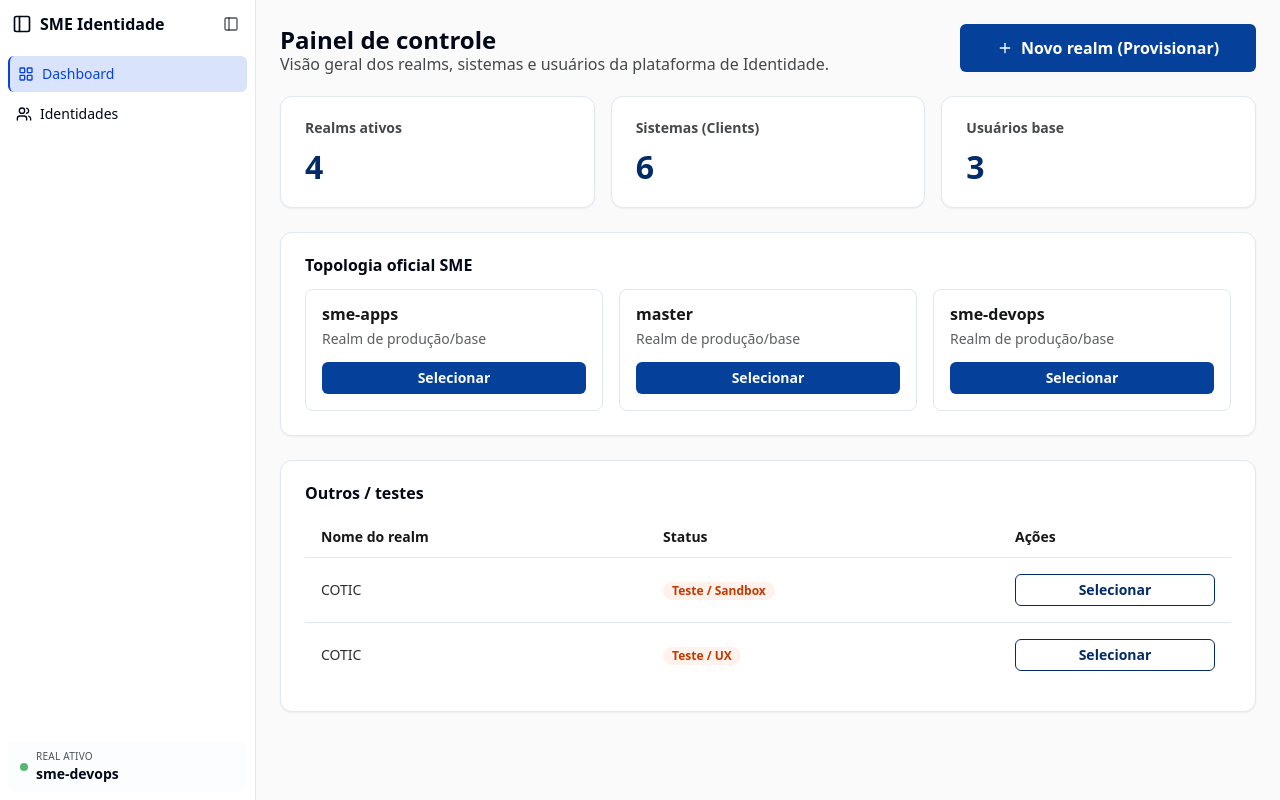
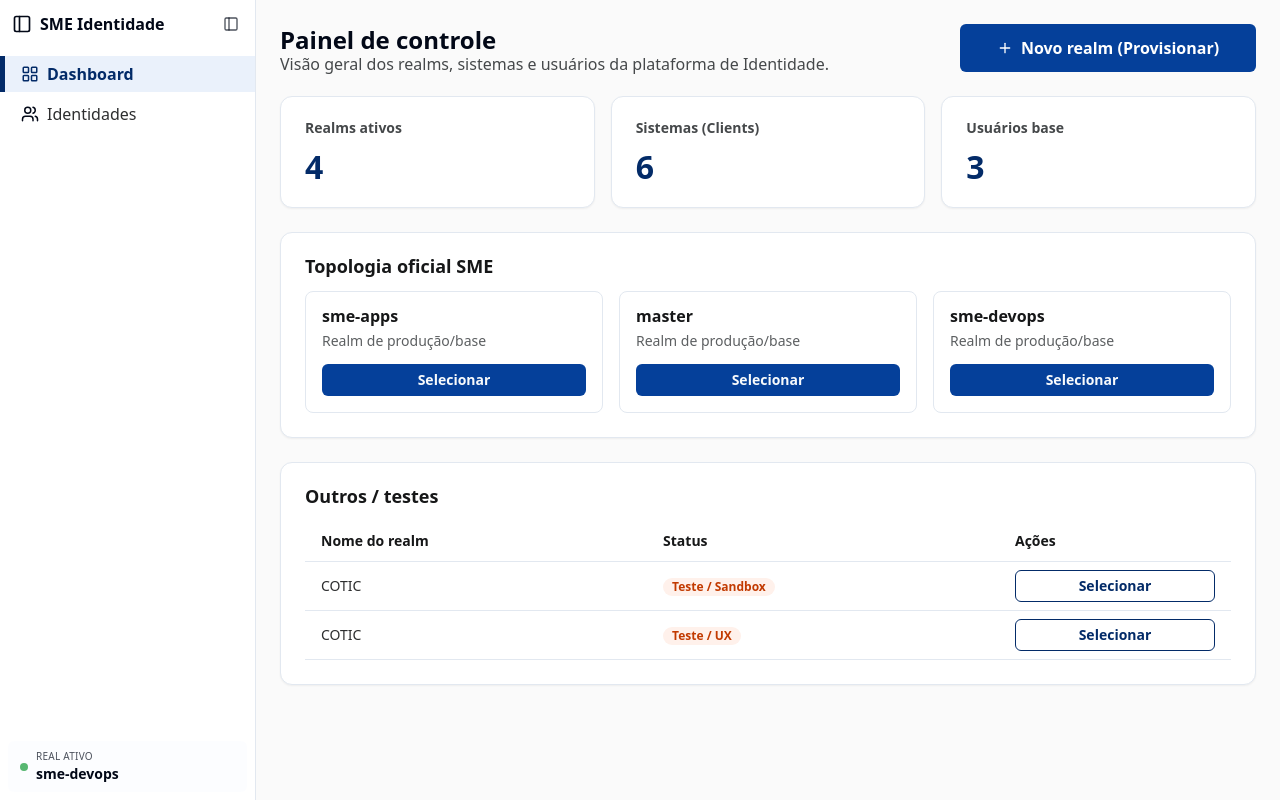
Before and after one commit to prefeiturasp/SME-Identidade-Admin-Microfrontend, a Next.js app: page /admin/dashboard in a window 1280 px wide. Built offline with nearby package versions, Linux system fonts and the light colour scheme.

Commit message:
Feature 152590 ajuste fontes icones e css ui

```diff
--- a/src/components/layout/AppSidebar.tsx
+++ b/src/components/layout/AppSidebar.tsx
@@ -51,7 +51,15 @@ export function AppSidebar() {
                                         <SidebarMenuButton asChild isActive={isActive} tooltip={item.title}>
                                             <Link href={item.href}>
                                                 <item.icon />
-                                                <span>{item.title}</span>
+                                                <span
+                                                    className={
+                                                        isActive
+                                                            ? "text-base font-bold leading-6 text-action"
+                                                            : "text-base font-normal leading-6 text-text-body"
+                                                    }
+                                                >
+                                                    {item.title}
+                                                </span>
                                             </Link>
                                         </SidebarMenuButton>
                                     </SidebarMenuItem>
--- a/src/components/ui/card.tsx
+++ b/src/components/ui/card.tsx
@@ -28,7 +28,7 @@ function CardTitle({ className, ...props }: React.ComponentProps<"div">) {
   return (
     <div
       data-slot="card-title"
-      className={cn("leading-none font-semibold", className)}
+      className={cn("text-[18px] font-bold leading-none text-text-title", className)}
       {...props}
     />
   )
--- a/src/components/ui/sidebar.tsx
+++ b/src/components/ui/sidebar.tsx
@@ -420,7 +420,7 @@ const SidebarMenuItem = React.forwardRef<
 SidebarMenuItem.displayName = "SidebarMenuItem"
 
 const sidebarMenuButtonVariants = cva(
-  "peer/menu-button flex w-full items-center gap-2 overflow-hidden rounded-md p-2 text-left text-sm outline-none ring-sidebar-ring transition-[width,height,padding] hover:bg-sidebar-accent hover:text-sidebar-accent-foreground focus-visible:ring-2 active:bg-sidebar-accent active:text-sidebar-accent-foreground disabled:pointer-events-none disabled:opacity-50 aria-disabled:pointer-events-none aria-disabled:opacity-50 data-[active=true]:bg-sidebar-primary/15 data-[active=true]:font-medium data-[active=true]:text-sidebar-primary-foreground data-[active=true]:border-l-2 data-[active=true]:border-sidebar-primary group-data-[collapsible=icon]:!size-10 group-data-[collapsible=icon]:!p-2 [&>span:last-child]:truncate [&>svg]:size-4 [&>svg]:shrink-0",
+  "peer/menu-button relative flex w-full items-center gap-2 overflow-hidden rounded-md border-l-[5px] border-l-transparent p-2 text-left text-sm outline-none ring-sidebar-ring transition-[width,height,padding] hover:bg-sidebar-accent hover:text-sidebar-accent-foreground focus-visible:ring-2 active:bg-sidebar-accent active:text-sidebar-accent-foreground disabled:pointer-events-none disabled:opacity-50 aria-disabled:pointer-events-none aria-disabled:opacity-50 data-[active=true]:-ml-2 data-[active=true]:-mr-2 data-[active=true]:w-[calc(100%+16px)] data-[active=true]:rounded-none data-[active=true]:border-l-action data-[active=true]:bg-blue-50 data-[active=true]:py-2 data-[active=true]:pl-[16px] data-[active=true]:pr-[18px] data-[active=true]:font-medium data-[active=true]:text-action group-data-[collapsible=icon]:!size-10 group-data-[collapsible=icon]:!p-2 [&>span:last-child]:truncate [&>svg]:size-[18px] [&>svg]:shrink-0",
   {
     variants: {
       variant: {
--- a/src/components/ui/table.tsx
+++ b/src/components/ui/table.tsx
@@ -28,11 +28,7 @@ const TableBody = React.forwardRef<
   HTMLTableSectionElement,
   React.HTMLAttributes<HTMLTableSectionElement>
 >(({ className, ...props }, ref) => (
-  <tbody
-    ref={ref}
-    className={cn("[&_tr:last-child]:border-0", className)}
-    {...props}
-  />
+  <tbody ref={ref} className={cn(className)} {...props} />
 ))
 TableBody.displayName = "TableBody"
 
@@ -73,7 +69,7 @@ const TableCell = React.forwardRef<
   <td
     ref={ref}
     className={cn(
-      "p-4 align-middle text-sm font-normal leading-5 text-text-body [&:has([role=checkbox])]:pr-0",
+      "px-4 py-2 align-middle text-sm font-normal leading-5 text-text-body [&:has([role=checkbox])]:pr-0",
       className
     )}
     {...props}
```
